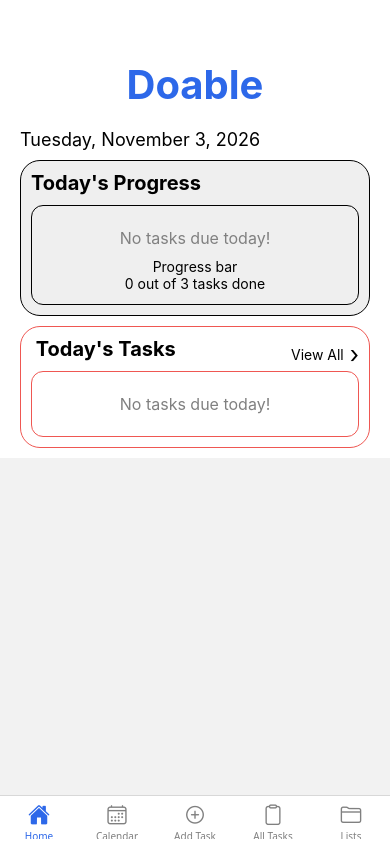
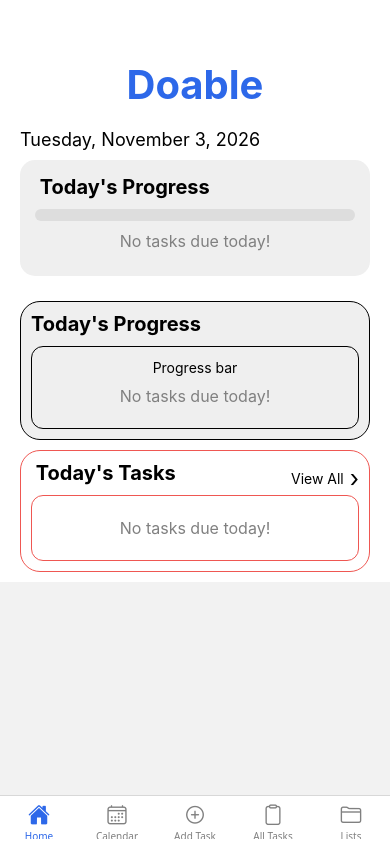
Before and after one commit to juliadicostanzo/Doable, a React Native app: screen / in a window 390 px wide. Built offline with nearby package versions, Linux system fonts and the light colour scheme.

Commit message:
testing different progress bars

```diff
--- a/App.js
+++ b/App.js
@@ -140,7 +140,11 @@ export default function App() {
 
         <Tab.Screen name="Home">
           {(props) => (
-            <HomeScreen tasks={tasks} navigation={props.navigation}/>
+            <HomeScreen
+              navigation={props.navigation}
+              tasks={tasks}
+              onToggleTaskComplete={toggleTaskCompleted}
+            />
           )}
         </Tab.Screen>
 
--- a/screens/HomeScreen.js
+++ b/screens/HomeScreen.js
@@ -1,7 +1,7 @@
 import { ScrollView, Text, View, StyleSheet, TouchableOpacity } from 'react-native';
 import { TodayTask } from '../components/TodayTask.js';
 
-export function HomeScreen({ tasks, navigation }) {
+export function HomeScreen({ navigation, tasks, onToggleTaskComplete }) {
 
   const currentDate = new Date();
 
@@ -21,6 +21,9 @@ export function HomeScreen({ tasks, navigation }) {
   const todayTasks = tasks.filter(task => task.dueDate === todayDueDate && task.completed == false);
   const todayCompletedTasks = tasks.filter(task => task.dueDate === todayDueDate && task.completed);
 
+  const allTasksCount = todayTasks.length + todayCompletedTasks.length;
+  const completedTaskPercent = allTasksCount === 0 ? '0%' : todayCompletedTasks.length / allTasksCount * 100 + '%';
+
   return (
     <ScrollView contentContainerStyle={styles.pageContainer}>
 
@@ -32,17 +35,33 @@ export function HomeScreen({ tasks, navigation }) {
         <Text style={styles.dateText}>{todayDateString}</Text>
       </View>
 
+      {/* Progress Section */}
+      <View style={styles.progressContainer}>
+        <Text style={styles.sectionTitle}> Today's Progress</Text>
+
+        <View style={styles.progressBarBackground}>
+          <View style={{backgroundColor: '#2d68e9', height: '100%', width: completedTaskPercent}} />
+        </View>
+
+        {todayTasks.length === 0 ? (
+          <Text style={styles.noTasksText}>No tasks due today!</Text>
+        ) : (
+          <Text style={styles.progressText}> {todayCompletedTasks.length} of {allTasksCount} tasks complete </Text>
+        )}
+      </View>
+
+
+      {/* OLD Progress Section */}
       <View style={styles.todaysProgressContainer}>
         <Text style={styles.todayTitle}>
           Today's Progress
         </Text>
 
         <View style={styles.progressBox}>
+          <Text>Progress bar</Text>
           {todayTasks.length === 0 ? (
               <Text style={styles.noTasksText}>No tasks due today!</Text>
             ) : (<Text >{todayCompletedTasks.length} out of {todayTasks.length} tasks done</Text>)}
-          <Text>Progress bar</Text>
-          <Text>0 out of 3 tasks done</Text>
         </View>
       </View>
 
@@ -192,4 +211,29 @@ const styles = StyleSheet.create({
     color: 'gray',
     paddingVertical: 10,
   },
+
+  progressContainer: {
+    backgroundColor: '#efefef',
+    borderRadius: 15,
+    padding: 15,
+    marginBottom: 25,
+  },
+
+  progressBarBackground: {
+    height: 12,
+    backgroundColor: '#dddddd',
+    borderRadius: 6,
+    overflow: 'hidden',
+  },
+
+  progressText: {
+    marginTop: 8,
+    fontSize: 14,
+  },
+
+  sectionTitle: {
+    fontSize: 20,
+    fontWeight: 'bold',
+    marginBottom: 10,
+  },
 });
--- a/screens/ListDetailScreen.js
+++ b/screens/ListDetailScreen.js
@@ -7,7 +7,7 @@ export function ListDetailScreen({ route, navigation, tasks, onToggleTaskComplet
   const listTasks = tasks.filter(task => task.list === listName && task.completed == false);
   const listCompletedTasks = tasks.filter(task => task.list === listName && task.completed);
   const allTasksCount = listTasks.length + listCompletedTasks.length;
-  const completedTaskPercent = listCompletedTasks.length/allTasksCount * 100 + '%';
+  const completedTaskPercent = allTasksCount === 0 ? '0%' : listCompletedTasks.length/allTasksCount * 100 + '%';
 
   return (
     <ScrollView style={styles.pageContainer}>
```
